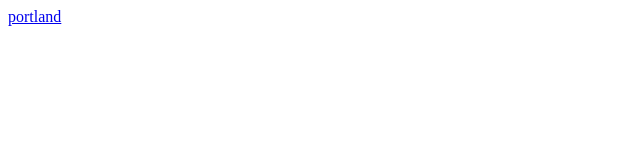
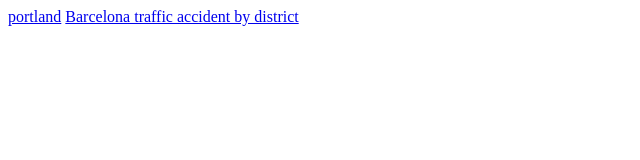
Before and after one commit to jeremyleeha/jeremyleeha, a plain HTML site: page index.html in a window 1280 px wide. Shown: the whole page, without its empty margins (0-640 px from the left). Drawn offline with Linux system fonts and the light colour scheme.

Commit message:
Update index.html

```diff
--- a/index.html
+++ b/index.html
@@ -5,5 +5,6 @@
 </head>
 <body>
 <a href="portland.html">portland</a>
+<a href="Barcelona_Traffic_Accident_by_District.html">Barcelona traffic accident by district</a>
 </body>
 </html>
```
